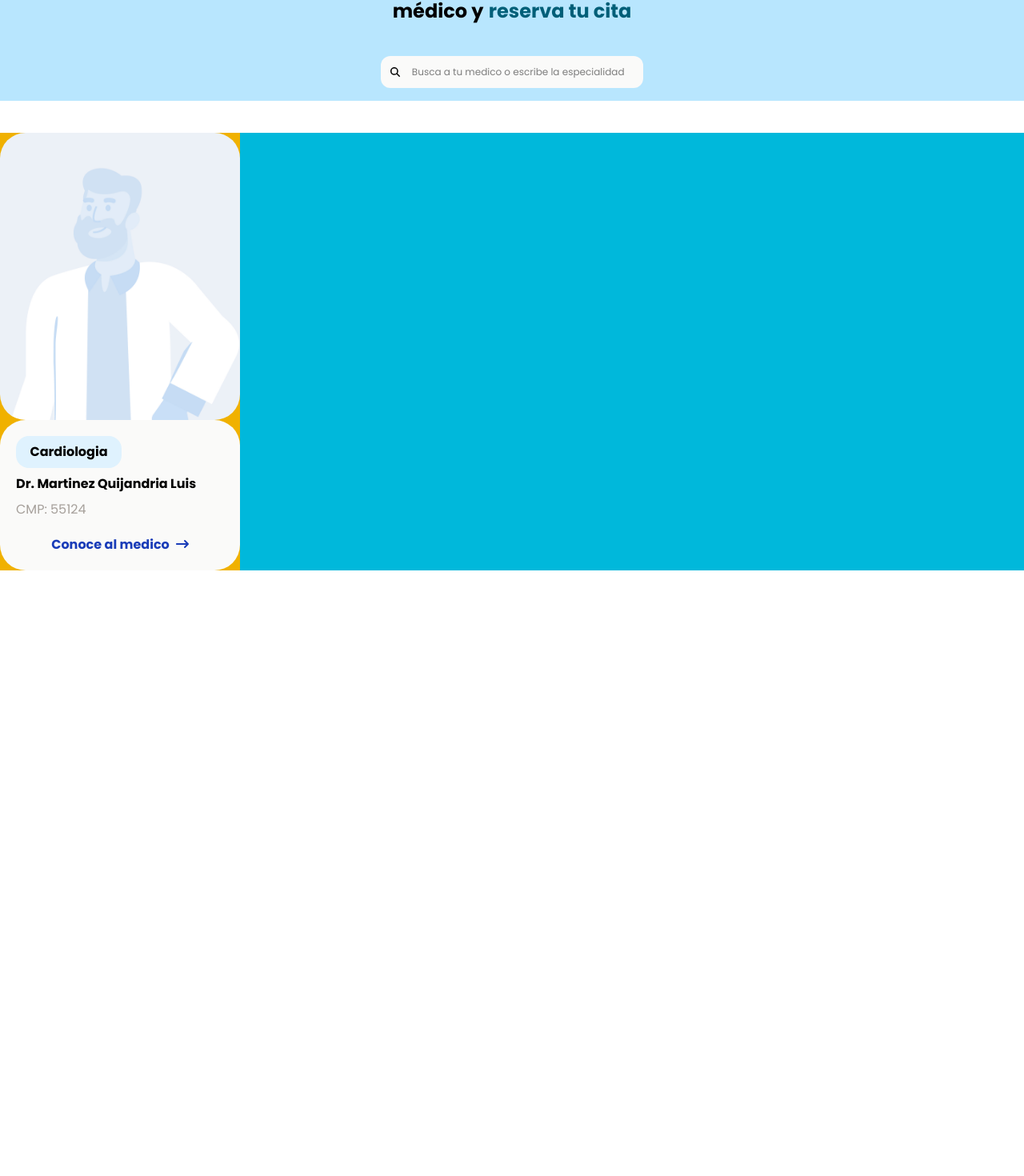
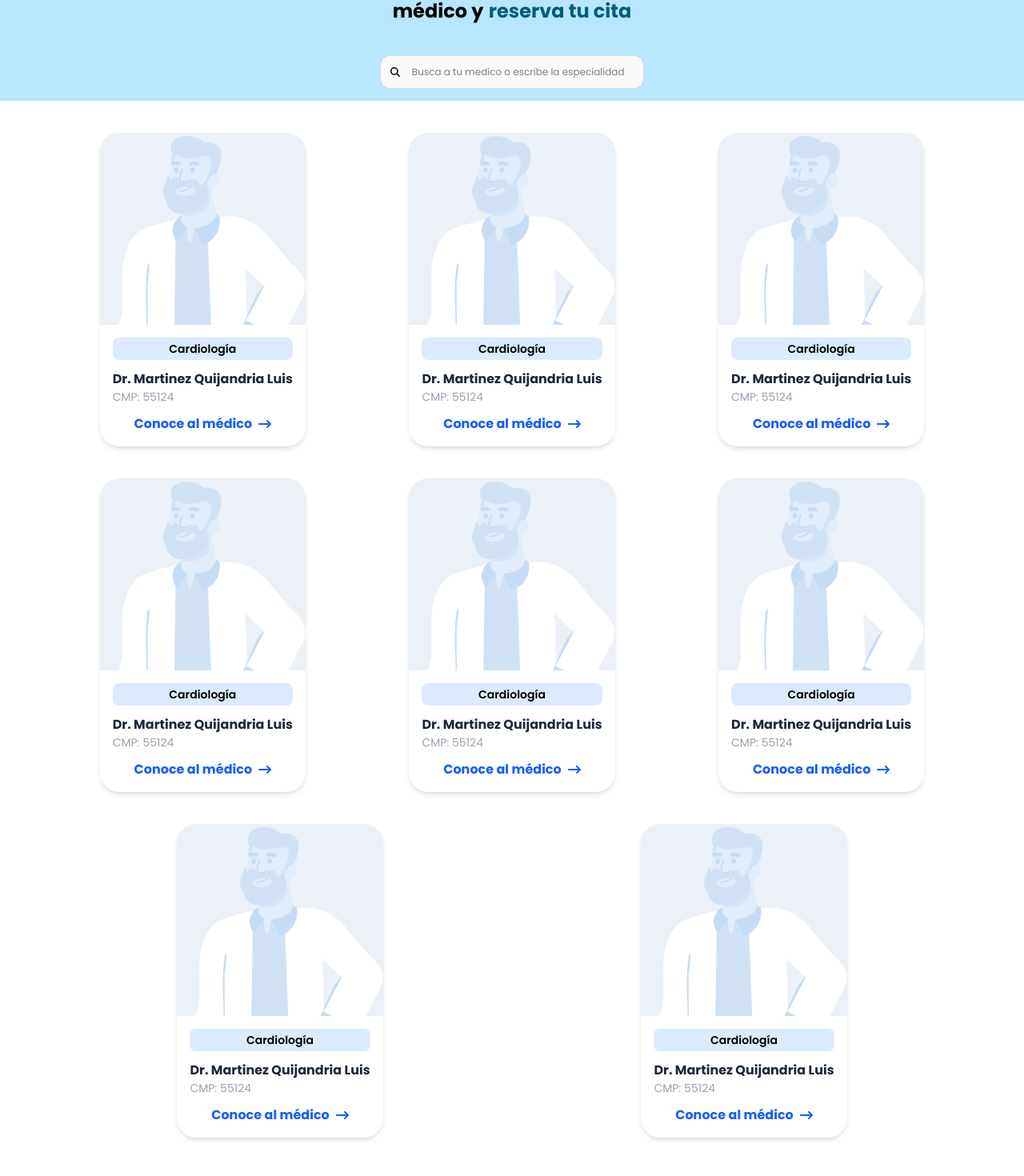
Before and after one commit to Alyri03/Frontend-Herramientas, a React (Vite) app: page /equipo-medico in a window 1280 px wide. Shown: the part 94-1564 px from the top of the page at 80% size. Before the commit the page ends 807 px from the top, so only its background shows below. Built offline with nearby package versions, Linux system fonts and the light colour scheme.

Commit message:
feat: Pagina 'Equipo-Medico' terminado | Desarrollo de 'DetalleMedicos'

```diff
--- a/src/pages/Medicos/DetalleMedicos.jsx
+++ b/src/pages/Medicos/DetalleMedicos.jsx
@@ -0,0 +1,16 @@
+const DetalleMedico = () => {
+    return(<>
+        <section>
+            <div>
+                <div>
+                    <img src="https://i.pinimg.com/originals/e4/8d/3f/e48d3f340a27d1c4e1501e8dbca154ee.jpg" alt="doctor" />
+                </div>
+                <div>
+
+                </div>
+            </div>
+
+        </section>
+    </>)
+}
+export default DetalleMedico
--- a/src/pages/Medicos/PaginaEquipoMedico.jsx
+++ b/src/pages/Medicos/PaginaEquipoMedico.jsx
@@ -1,3 +1,4 @@
+import Preefooter from "../../components/Preefooter"
 import InfoMedicos from "./components/InfoMedicos"
 import ReservaBusqueda from "./components/ReservaBusqueda"
 
@@ -5,6 +6,7 @@ const EquipoMedico = () => {
     return(<>
         <ReservaBusqueda/>
         <InfoMedicos/>
+        <Preefooter />
     </>)
 }
 
--- a/src/pages/Medicos/components/InfoMedicos.jsx
+++ b/src/pages/Medicos/components/InfoMedicos.jsx
@@ -4,33 +4,151 @@ import { faLongArrowRight } from '@fortawesome/free-solid-svg-icons';
 
 const InfoMedicos = () => {
     return (<>
-        <section className="pt-10">
-            <div className="flex container w-full h-auto bg-cyan-500">
+        <section className="pt-10 pb-10">
+            <div className="flex flex-wrap justify-around container m-auto px-20 gap-10">
                 {/* Item1 */}
-                <div className="w-75 h-auto bg-yellow-500">
-
-                        <div className="relative">
-                            <img src={ImagenDoctorGenerica} alt="doctor" className='rounded-4xl'/>
+                <div className=" bg-white rounded-3xl shadow-md overflow-hidden">
+                    <img src={ImagenDoctorGenerica} alt="Doctor" className="w-full h-60 object-cover"/>
+                    <div className="p-4 space-y-3">
+                        <div className="bg-blue-100 text-sm font-semibold text-center rounded-lg py-1">
+                            <p>Cardiología</p>
                         </div>
-                        <div className="flex flex-col rounded-4xl bg-stone-50 p-5">
-                            <div className='rounded-2xl bg-sky-100 p-2 w-33 text-center'>
-                                <p><b>Cardiologia</b></p>
-                            </div>
-                            <div className='pt-2'>
-                                <p><b>Dr. Martinez Quijandria Luis</b></p>
-                                <p className='pt-2 text-stone-400'>CMP: 55124</p>
-                            </div>
-                            <div className='flex pt-5 justify-center'>
-                                <div className='flex justify-center items-center'>
-                                    <a href="" className='text-blue-800'>
-                                        <b className='pr-2'>Conoce al medico</b>
-                                        <FontAwesomeIcon icon={faLongArrowRight} className='text-blue-800'/>
-                                    </a>
-                                </div>
-                            </div>
+                        <div>
+                            <p className="font-bold text-gray-800">Dr. Martinez Quijandria Luis</p>
+                            <p className="text-gray-400 text-sm">CMP: 55124</p>
                         </div>
+                        <a href="/detalle-medico" className="flex text-blue-600 justify-center items-center">
+                            <p className='pr-2'><b>Conoce al médico</b></p>
+                            <FontAwesomeIcon icon={faLongArrowRight}/>
+                        </a>
+                    </div>
                 </div>
 
+                {/* Item2 */}
+                <div className="max-w-xs bg-white rounded-3xl shadow-md overflow-hidden">
+                    <img src={ImagenDoctorGenerica} alt="Doctor" className="w-full h-60 object-cover"/>
+                    <div className="p-4 space-y-3">
+                        <div className="bg-blue-100 text-sm font-semibold text-center rounded-lg py-1">
+                            Cardiología
+                        </div>
+                        <div>
+                            <p className="font-bold text-gray-800">Dr. Martinez Quijandria Luis</p>
+                            <p className="text-gray-400 text-sm">CMP: 55124</p>
+                        </div>
+                        <a href="/detalle-medico" className="flex text-blue-600 justify-center items-center">
+                            <p className='pr-2'><b>Conoce al médico</b></p>
+                            <FontAwesomeIcon icon={faLongArrowRight}/>
+                        </a>
+                    </div>
+                </div>
+
+                {/* Item3 */}
+                <div className="max-w-xs bg-white rounded-3xl shadow-md overflow-hidden">
+                    <img src={ImagenDoctorGenerica} alt="Doctor" className="w-full h-60 object-cover"/>
+                    <div className="p-4 space-y-3">
+                        <div className="bg-blue-100 text-sm font-semibold text-center rounded-lg py-1">
+                            Cardiología
+                        </div>
+                        <div>
+                            <p className="font-bold text-gray-800">Dr. Martinez Quijandria Luis</p>
+                            <p className="text-gray-400 text-sm">CMP: 55124</p>
+                        </div>
+                        <a href="/detalle-medico" className="flex text-blue-600 justify-center items-center">
+                            <p className='pr-2'><b>Conoce al médico</b></p>
+                            <FontAwesomeIcon icon={faLongArrowRight}/>
+                        </a>
+                    </div>
+                </div>
+
+                {/* Item4 */}
+                <div className="max-w-xs bg-white rounded-3xl shadow-md overflow-hidden">
+                    <img src={ImagenDoctorGenerica} alt="Doctor" className="w-full h-60 object-cover"/>
+                    <div className="p-4 space-y-3">
+                        <div className="bg-blue-100 text-sm font-semibold text-center rounded-lg py-1">
+                            Cardiología
+                        </div>
+                        <div>
+                            <p className="font-bold text-gray-800">Dr. Martinez Quijandria Luis</p>
+                            <p className="text-gray-400 text-sm">CMP: 55124</p>
+                        </div>
+                        <a href="/detalle-medico" className="flex text-blue-600 justify-center items-center">
+                            <p className='pr-2'><b>Conoce al médico</b></p>
+                            <FontAwesomeIcon icon={faLongArrowRight}/>
+                        </a>
+                    </div>
+                </div>
+
+                {/* Item5 */}
+                <div className="max-w-xs bg-white rounded-3xl shadow-md overflow-hidden">
+                    <img src={ImagenDoctorGenerica} alt="Doctor" className="w-full h-60 object-cover"/>
+                    <div className="p-4 space-y-3">
+                        <div className="bg-blue-100 text-sm font-semibold text-center rounded-lg py-1">
+                            Cardiología
+                        </div>
+                        <div>
+                            <p className="font-bold text-gray-800">Dr. Martinez Quijandria Luis</p>
+                            <p className="text-gray-400 text-sm">CMP: 55124</p>
+                        </div>
+                        <a href="/detalle-medico" className="flex text-blue-600 justify-center items-center">
+                            <p className='pr-2'><b>Conoce al médico</b></p>
+                            <FontAwesomeIcon icon={faLongArrowRight}/>
+                        </a>
+                    </div>
+                </div>
+
+                {/* Item6 */}
+                <div className="max-w-xs bg-white rounded-3xl shadow-md overflow-hidden">
+                    <img src={ImagenDoctorGenerica} alt="Doctor" className="w-full h-60 object-cover"/>
+                    <div className="p-4 space-y-3">
+                        <div className="bg-blue-100 text-sm font-semibold text-center rounded-lg py-1">
+                            Cardiología
+                        </div>
+                        <div>
+                            <p className="font-bold text-gray-800">Dr. Martinez Quijandria Luis</p>
+                            <p className="text-gray-400 text-sm">CMP: 55124</p>
+                        </div>
+                        <a href="/detalle-medico" className="flex text-blue-600 justify-center items-center">
+                            <p className='pr-2'><b>Conoce al médico</b></p>
+                            <FontAwesomeIcon icon={faLongArrowRight}/>
+                        </a>
+                    </div>
+                </div>
+
+                {/* Item7 */}
+                <div className="max-w-xs bg-white rounded-3xl shadow-md overflow-hidden">
+                    <img src={ImagenDoctorGenerica} alt="Doctor" className="w-full h-60 object-cover"/>
+                    <div className="p-4 space-y-3">
+                        <div className="bg-blue-100 text-sm font-semibold text-center rounded-lg py-1">
+                            Cardiología
+                        </div>
+                        <div>
+                            <p className="font-bold text-gray-800">Dr. Martinez Quijandria Luis</p>
+                            <p className="text-gray-400 text-sm">CMP: 55124</p>
+                        </div>
+                        <a href="/detalle-medico" className="flex text-blue-600 justify-center items-center">
+                            <p className='pr-2'><b>Conoce al médico</b></p>
+                            <FontAwesomeIcon icon={faLongArrowRight}/>
+                        </a>
+                    </div>
+                </div>
+
+                {/* Item8 */}
+                <div className="max-w-xs bg-white rounded-3xl shadow-md overflow-hidden">
+                    <img src={ImagenDoctorGenerica} alt="Doctor" className="w-full h-60 object-cover"/>
+                    <div className="p-4 space-y-3">
+                        <div className="bg-blue-100 text-sm font-semibold text-center rounded-lg py-1">
+                            Cardiología
+                        </div>
+                        <div>
+                            <p className="font-bold text-gray-800">Dr. Martinez Quijandria Luis</p>
+                            <p className="text-gray-400 text-sm">CMP: 55124</p>
+                        </div>
+                        <a href="/detalle-medico" className="flex text-blue-600 justify-center items-center">
+                            <p className='pr-2'><b>Conoce al médico</b></p>
+                            <FontAwesomeIcon icon={faLongArrowRight}/>
+                        </a>
+                    </div>
+                </div>
             </div>
         </section>
     </>)
--- a/src/pages/Medicos/components/ReservaBusqueda.jsx
+++ b/src/pages/Medicos/components/ReservaBusqueda.jsx
@@ -16,7 +16,6 @@ const ReservaBusqueda = () => {
                     <div className="w-full h-full">
                         <input className="min-w-2xs h-full focus:outline-none bg-transparent" type="text" placeholder=" Busca a tu medico o escribe la especialidad"/>
                     </div>
-
                 </div>
             </div>
         </section>
--- a/src/routes/Routes.jsx
+++ b/src/routes/Routes.jsx
@@ -5,6 +5,7 @@ import PaginaNosotros from '../pages/Nosotros/PaginaNosotros.jsx';
 import Contactanos from '../pages/Contactanos/Contactanos.jsx';
 import NoDisponible from '../pages/NoDisponible.jsx';
 import EquipoMedico from '../pages/Medicos/PaginaEquipoMedico.jsx';
+import DetalleMedico from '../pages/Medicos/DetalleMedicos.jsx';
 
 
 const AppRoutes = () => {
@@ -15,6 +16,7 @@ const AppRoutes = () => {
         <Route path="/nosotros" element={<PaginaNosotros />}/>
         <Route path="/Contactanos" element={<Contactanos />}/>
         <Route path="/equipo-medico" element={<EquipoMedico />}/>
+        <Route path="/detalle-medico" element={<DetalleMedico />}/>
         <Route path="*" element={<NoDisponible />} />
       </Routes>
     </Router>
```
